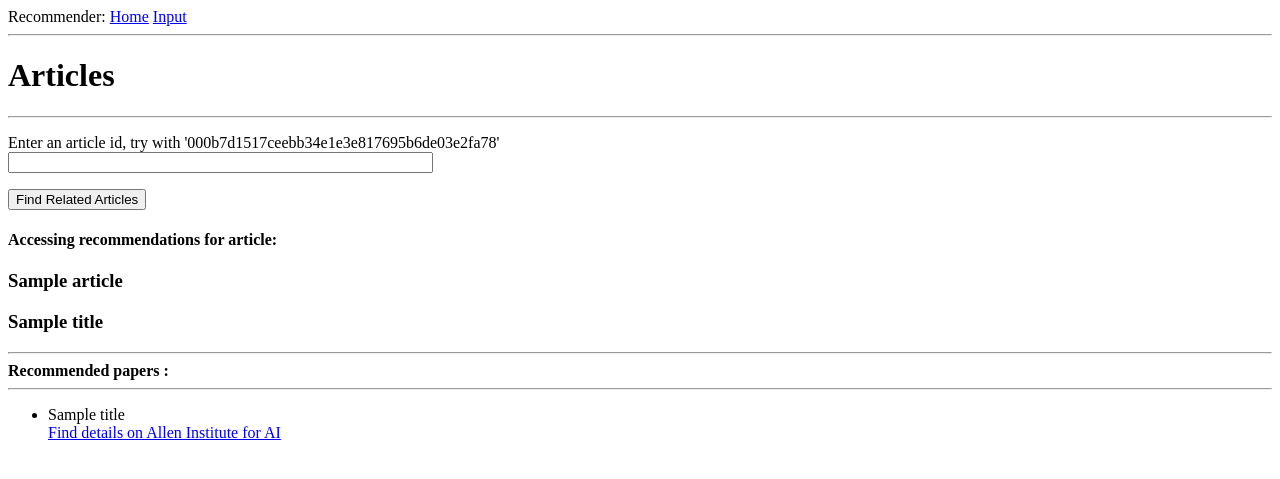
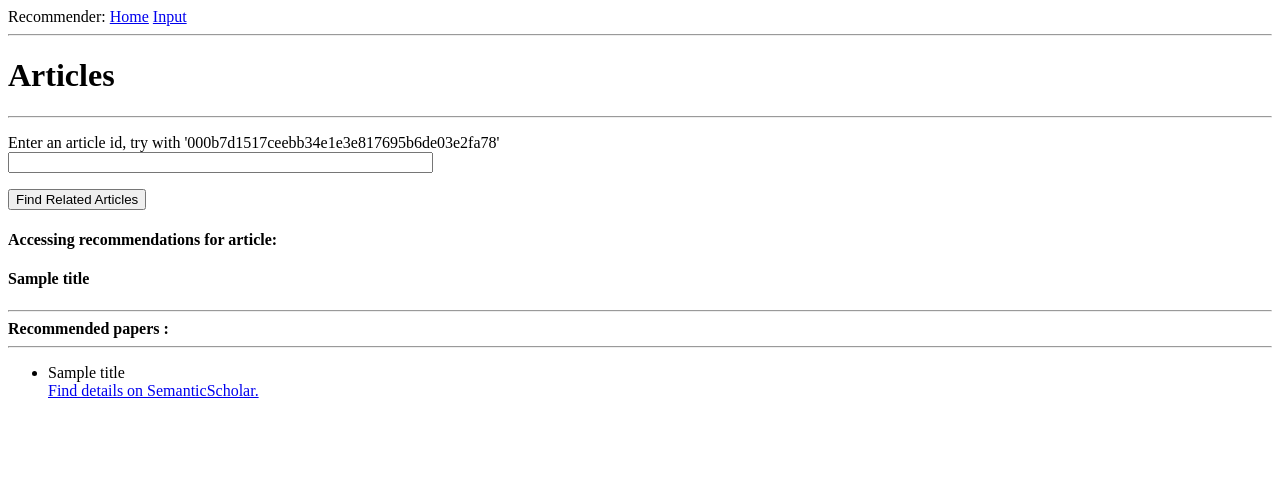
Before and after one commit to tapasig/covid_article_recommender, a Flask app: template templates/input.html in a window 1280 px wide. Shown: the top 479 px of the page. Run offline with Flask 2, Linux system fonts and the light colour scheme; the template is opened without the code that fills it: values that come from a table or form of the project are taken from there, most other values are stand-ins (such as "Sample title", 1, 10 or a date in 2020); parts of the project's set-up code (start-up, migrations or seed data) failed here and were passed over.

Commit message:
change allen ai to semanticscholar

```diff
--- a/app.py
+++ b/app.py
@@ -1,10 +1,9 @@
 from flask import Flask, request, render_template, flash, redirect, url_for
-from typing import Dict, Any
 from utils import load_model, load_catalog
 from configuration import Configuration
 import json
 from recommender.forms import InputForm
-import pandas as pd
+
 
 app = Flask(__name__)
 app.config["SECRET_KEY"] = "top secret!"
@@ -15,45 +14,25 @@ catalog = load_catalog(config)
 
 
 @app.route("/", methods=["GET"])
-# @app.route("/index", methods=["GET","POST"])
 def index():
     return render_template("index.html", title="Home")
-
-
-#    article = None
-#    form = InputForm(request.args)
-
-#    if form.validate():
-#    	article = request.args.get("article_id")
-#    print("article = ", article)
-
-#    return "Hello"
-#    return render_template('index.html', title='Home', form=form, article=article)
 
 
 @app.route("/input", methods=["GET", "POST"])
 def input():
     article = None
     recommendations = None
-    titles = {}  # type: Dict[id, title]
+    titles = {}
 
     form = InputForm()
-    """
-    if form.validate_on_submit():
-        #to render the message update the base template
-        flash('Submit the paper_id{} of an article'.format(form.article_id.data))
-        return redirect(url_for('input'))
-    else:
-        recommendations = model.get(article)
-    """
+
+
     if form.validate():
         article = request.form.get("article_id")
         titles[article] = catalog.get(article, "")
 
-    # model.get(article) returns the recommendations
     if model.get(article):
-        recommendations = model.get(article)  # json.dump(model.get(article))
-        print("article=", article, "recommendations = ", recommendations)
+        recommendations = model.get(article)
         if recommendations != None:
             print("recos are not empty")
             for reco in recommendations:
@@ -61,15 +40,6 @@ def input():
                 titles[reco] = title
         else:
             print("recos is empty")
-
-    print(
-        "article=",
-        article,
-        "title=",
-        len(titles),
-        "recommendations = ",
-        recommendations
-    )
 
     return render_template(
         "input.html",
--- a/templates/input.html
+++ b/templates/input.html
@@ -18,8 +18,7 @@
 	<!-- recommendations -->
 	<h4>Accessing recommendations for article:</h4>
         {% if article%}
-	<h3> {{ article  }} </h3>
-        <h3> {{ titles[article]  }} </h3>
+        <h4> {{ titles[article]  }} </h4>
         {% endif %}
 	<!-- <p>Recommended papers : {{ recommendations }}</p> -->
 	<hr>
@@ -31,7 +30,7 @@
           <li>{{ titles[reco] }}</li>
           <!-- to get the URL of the articles -->
           <div class="card-body">
-              <a target="_blank" rel="noopener noreferrer" href=https://cord-19.apps.allenai.org/{{ reco }} class="btn btn-primary btn-sm"> Find details on Allen Institute for AI </a>
+              <a target="_blank" rel="noopener noreferrer" href=https://www.semanticscholar.org/paper/{{ reco }} class="btn btn-primary btn-sm"> Find details on SemanticScholar. </a>
           </div>
           {% endfor %}
         </ul>
```
